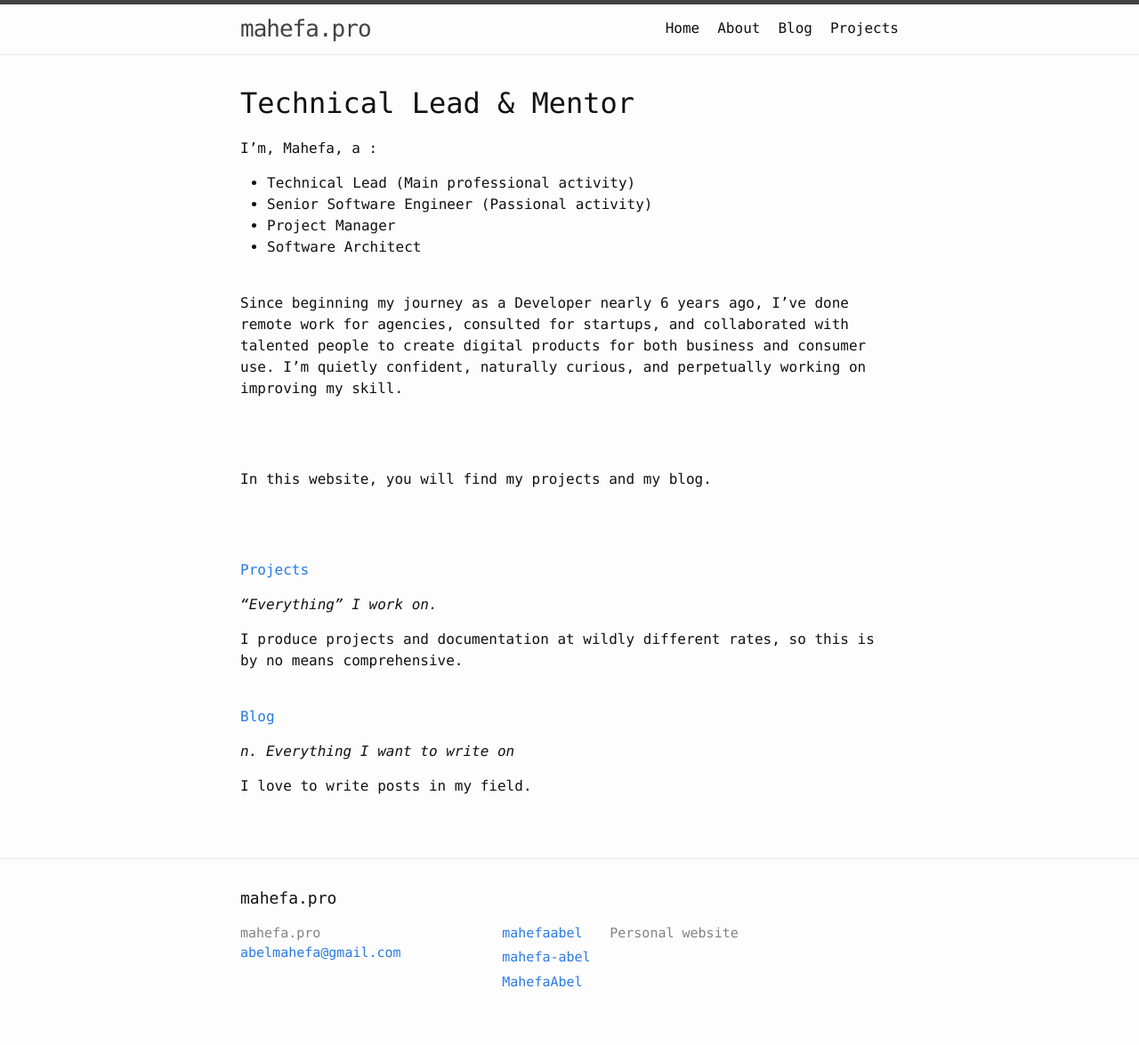
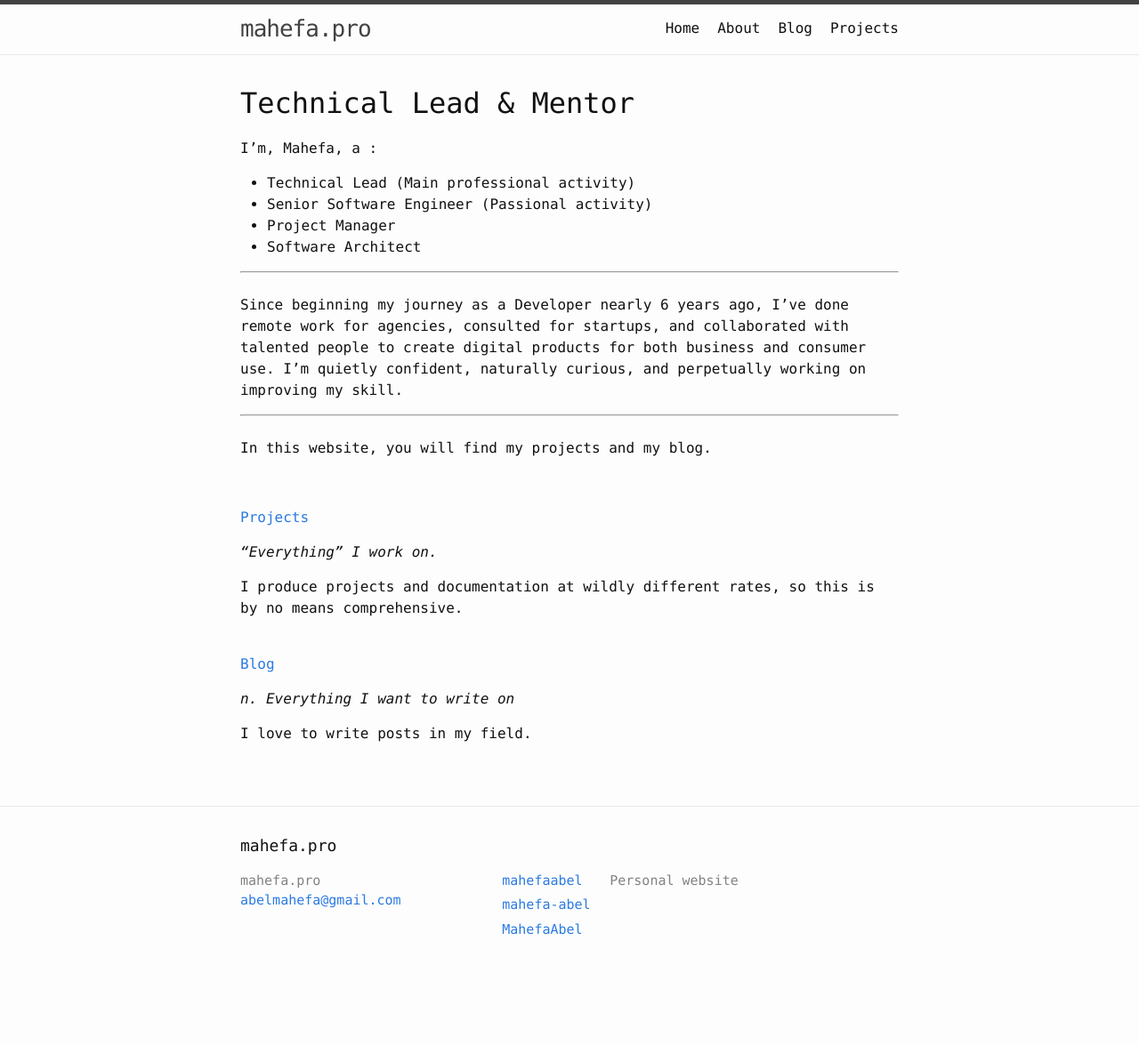
Before and after one commit to mahefa-pro/mahefa.pro, a Jekyll site: the page built from index.md, in a window 1280 px wide. Shown: the whole page at 89% size. Built offline with Jekyll 4.4.1, drawn with Linux system fonts in a browser that asks for light colours; after the commit the page ends 1116 px from its top, so only the background shows below that.

Commit message:
Update separator in home

```diff
--- a/index.md
+++ b/index.md
@@ -14,15 +14,16 @@ I’m, Mahefa, a :
  - Senior Software Engineer (Passional activity)
  - Project Manager
  - Software Architect
-<br/><br/>
-
+<br/>
+<hr/>
+<br/>
 Since beginning my journey as a Developer nearly 6 years ago, I've done remote work for agencies, consulted for startups, and collaborated with talented people to create digital products for both business and consumer use. I'm quietly confident, naturally curious, and perpetually working on improving my skill.
-
-<br/><br/>
-
+<br/>
+<hr/>
+<br/>
 In this website, you will find my projects and my blog.
 
-<br/><br/>
+<br/>
 
 [Projects](/projects)
 
```
